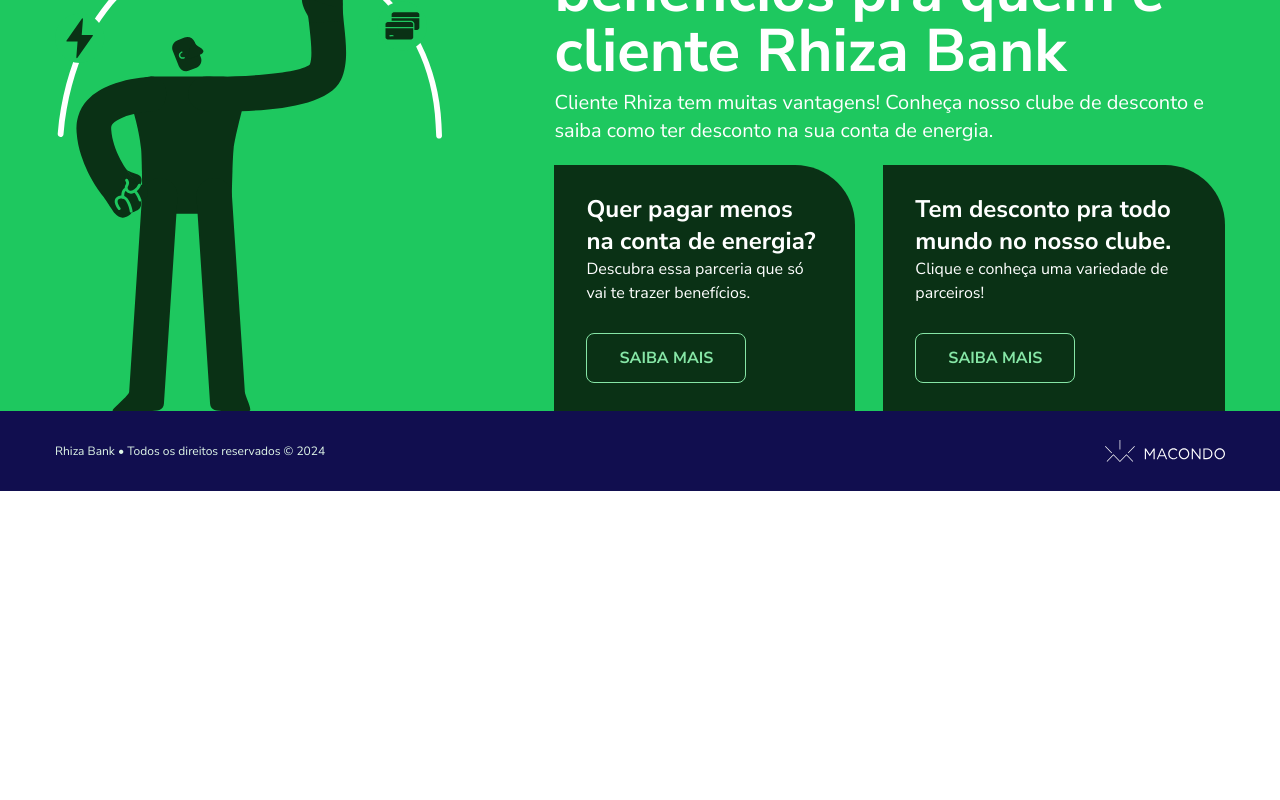
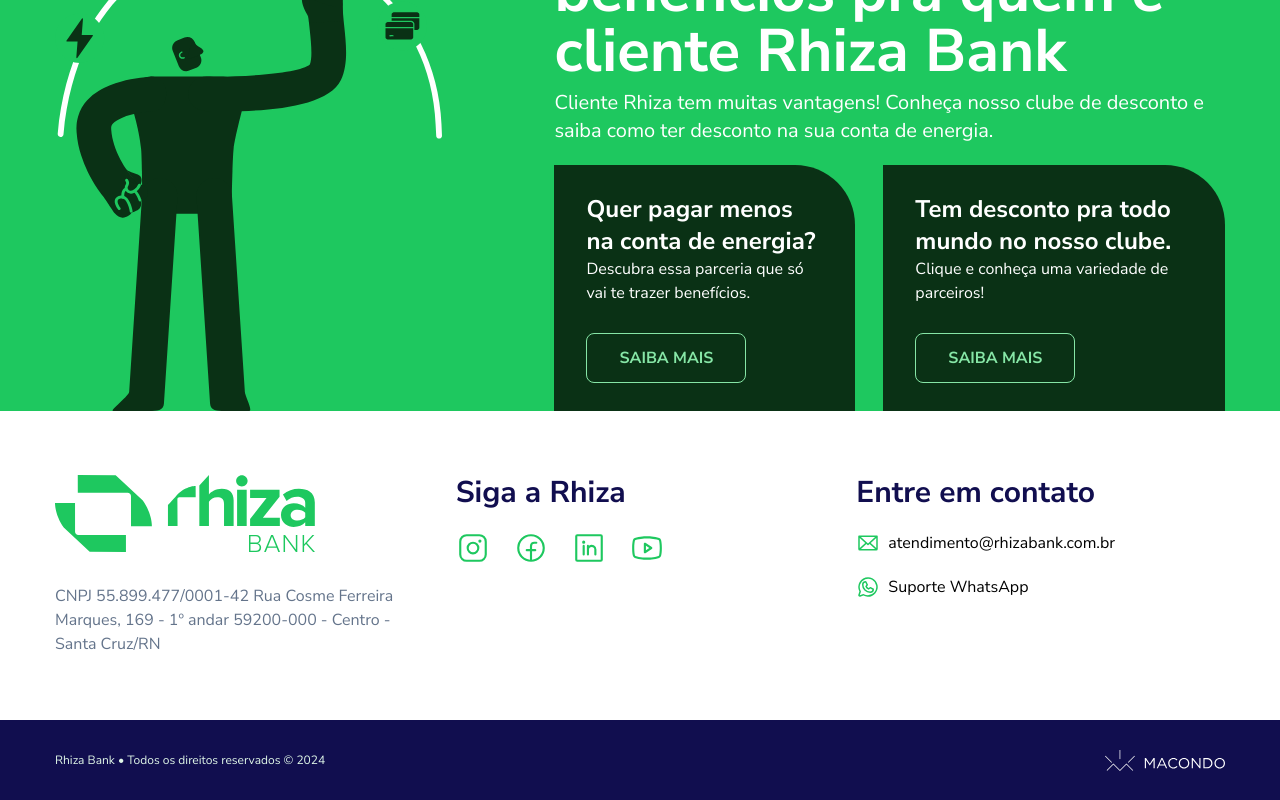
Before and after one commit to rafaverde/rhizaBank-lp, a Next.js app: page / in a window 1280 px wide. Shown: the part 1354-2154 px from the top of the page. Before the commit the page ends 1845 px from the top, so only its background shows below. Built offline with nearby package versions, Linux system fonts and the light colour scheme.

Commit message:
Footer updated. Logo and contact infos added.

```diff
--- a/src/components/footer.tsx
+++ b/src/components/footer.tsx
@@ -1,19 +1,107 @@
-import Image from "next/image"
+"use client";
 
-import macondoLogo from "@/assets/macondo-ass-sites-branca.svg"
-import Link from "next/link"
+import Image from "next/image";
+
+import rhizaLogo from "@/assets/rhiza-bank-logo.svg";
+import macondoLogo from "@/assets/macondo-ass-sites-branca.svg";
+import Link from "next/link";
+import {
+  Envelope,
+  FacebookLogo,
+  InstagramLogo,
+  LinkedinLogo,
+  WhatsappLogo,
+  YoutubeLogo,
+} from "@phosphor-icons/react";
 
 export function Footer() {
   return (
-    <footer className="bg-rhiza-blue-900">
-      <div className="flex md:flex-row flex-col justify-center lg:justify-between items-center gap-1 m-auto px-4 lg:px-0 w-full lg:max-w-[1170px] h-20">
-        <span className="text-rhiza-green-100 text-xs">
-          Rhiza Bank • Todos os direitos reservados © 2024
-        </span>
-        <Link href="https://www.macondopropaganda.com" target="_blank">
-          <Image src={macondoLogo} alt="" />
-        </Link>
+    <footer>
+      <div>
+        <div className="m-auto grid grid-cols-3 gap-8 py-16 md:flex-row lg:max-w-[1170px] lg:justify-between">
+          <div>
+            <Image src={rhizaLogo} width={260} alt="" />
+            <p className="mt-8 text-slate-500">
+              CNPJ 55.899.477/0001-42 Rua Cosme Ferreira Marques, 169 - 1º andar
+              59200-000 - Centro - Santa Cruz/RN
+            </p>
+          </div>
+
+          <div>
+            <h3 className="text-3xl font-bold text-rhiza-blue-900">
+              Siga a Rhiza
+            </h3>
+            <div className="mt-5 flex gap-6">
+              <Link
+                className="text-rhiza-green-500 hover:text-rhiza-blue-500"
+                href="https://www.instagram.com/rhizabankbr"
+                target="_blank"
+              >
+                <InstagramLogo size={34} />
+              </Link>
+
+              <Link
+                className="text-rhiza-green-500 hover:text-rhiza-blue-500"
+                href="https://www.facebook.com/rhizabankbr"
+                target="_blank"
+              >
+                <FacebookLogo size={34} />
+              </Link>
+
+              <Link
+                className="text-rhiza-green-500 hover:text-rhiza-blue-500"
+                href="http://www.linkedin.com/company/rhizabankbr"
+                target="_blank"
+              >
+                <LinkedinLogo size={34} />
+              </Link>
+
+              <Link
+                className="text-rhiza-green-500 hover:text-rhiza-blue-500"
+                href="https://youtube.com/@rhizabankbr"
+                target="_blank"
+              >
+                <YoutubeLogo size={34} />
+              </Link>
+            </div>
+          </div>
+
+          <div>
+            <h3 className="text-3xl font-bold text-rhiza-blue-900">
+              Entre em contato
+            </h3>
+
+            <Link
+              href="mailto:atendimento@rhizabank.com.br"
+              target="_blank"
+              className="mt-5 flex items-center gap-2 hover:text-rhiza-green-500"
+            >
+              <Envelope size={24} className="text-rhiza-green-500" />
+              atendimento@rhizabank.com.br
+            </Link>
+
+            <Link
+              href="https://bit.ly/rhizabanksuporte"
+              target="_blank"
+              className="mt-5 flex items-center gap-2 hover:text-rhiza-green-500"
+            >
+              <WhatsappLogo size={24} className="text-rhiza-green-500" />
+              Suporte WhatsApp
+            </Link>
+          </div>
+        </div>
+      </div>
+
+      <div className="bg-rhiza-blue-900">
+        <div className="m-auto flex h-20 w-full flex-col items-center justify-center gap-1 px-4 md:flex-row lg:max-w-[1170px] lg:justify-between lg:px-0">
+          <span className="text-xs text-rhiza-green-100">
+            Rhiza Bank • Todos os direitos reservados © 2024
+          </span>
+          <Link href="https://www.macondopropaganda.com" target="_blank">
+            <Image src={macondoLogo} alt="" />
+          </Link>
+        </div>
       </div>
     </footer>
-  )
+  );
 }
--- a/src/components/header.tsx
+++ b/src/components/header.tsx
@@ -6,8 +6,8 @@
 import { useEffect, useState } from "react";
 
 import rhizaLogo from "@/assets/rhiza-bank-logo.svg";
-import { Menu, X } from "lucide-react";
 
+import { List, X } from "@phosphor-icons/react";
 import { MenuItem } from "./menu-item";
 
 export function Header() {
@@ -109,7 +109,7 @@
             onClick={handleClickMenu}
             className="text-slate-500 lg:hidden"
           >
-            {isOpen ? <X size={30} /> : <Menu size={30} />}
+            {isOpen ? <X size={30} /> : <List size={30} />}
           </button>
         </div>
 
```
Also changed, not shown: eslint.config.mjs (added, +14 -0 lines), package.json (+7 -3 lines), 1 other file (tests, documents, lock files or other folders).
